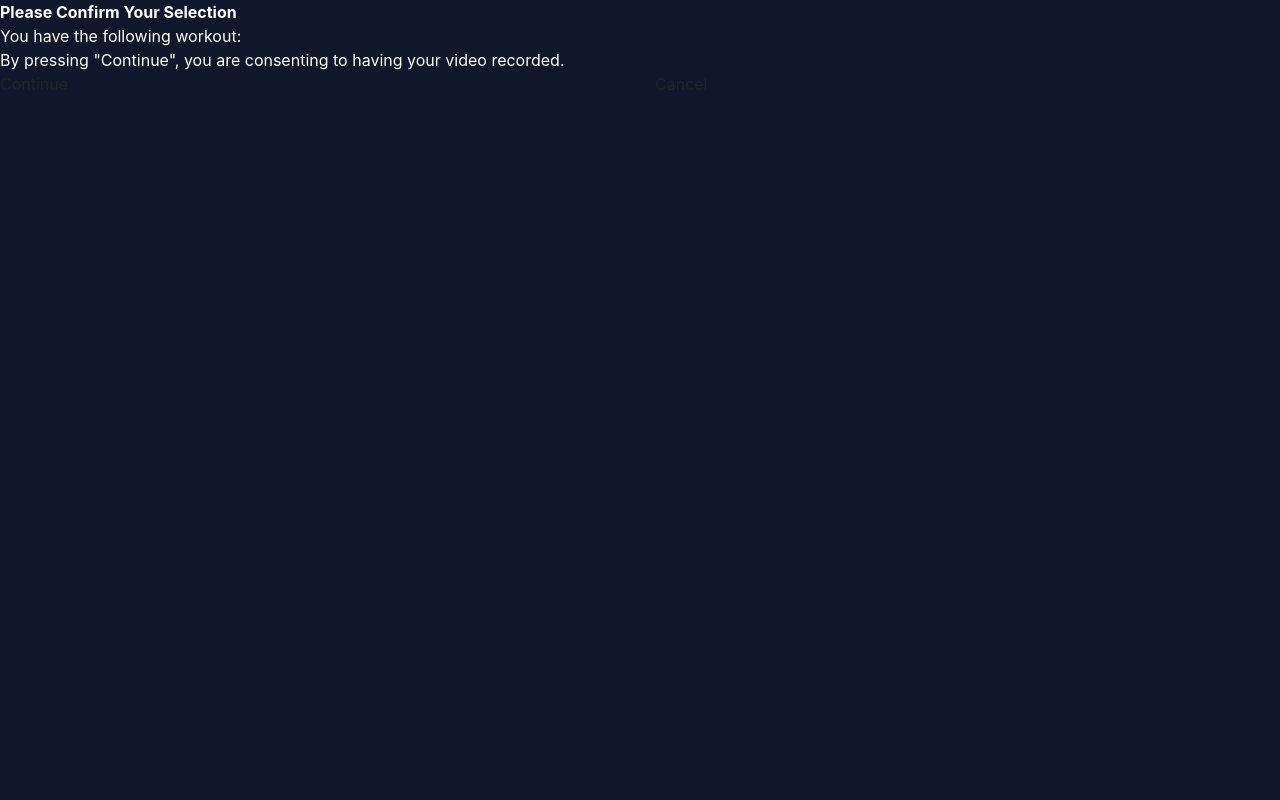
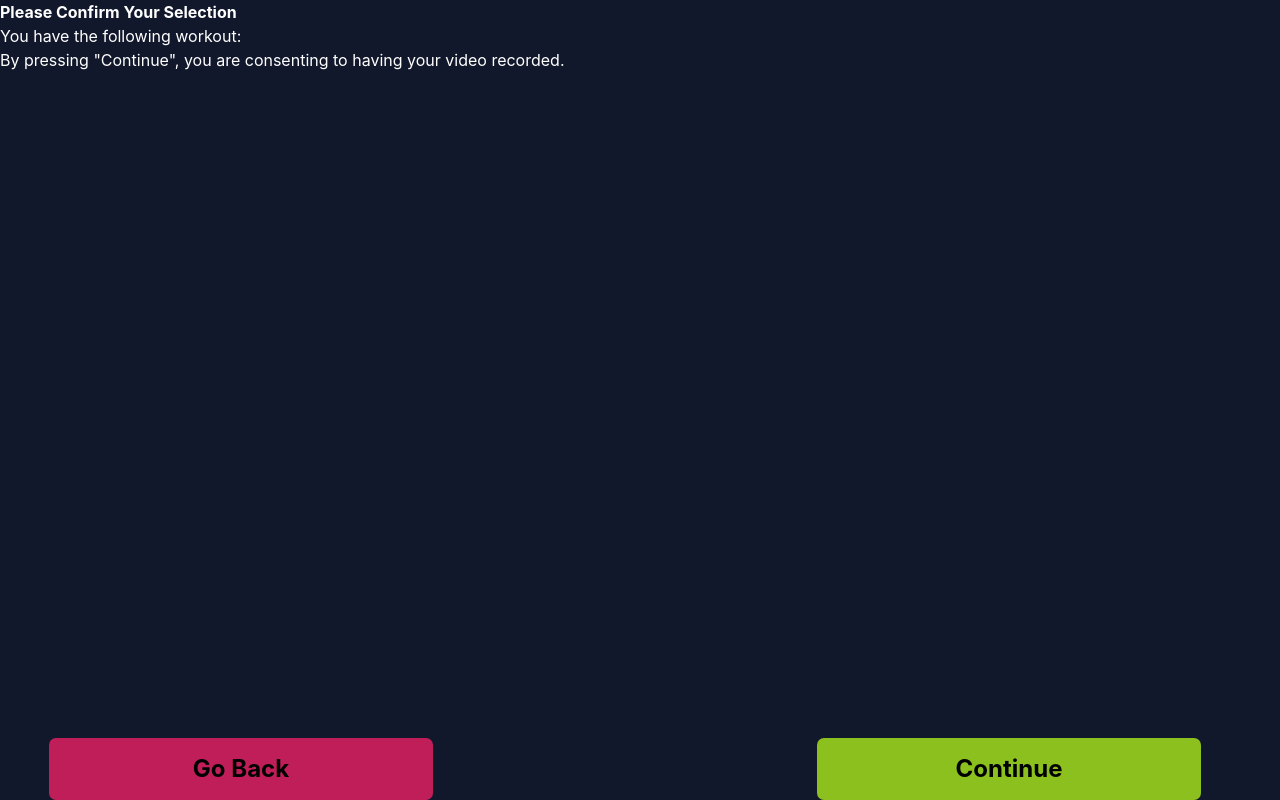
Before and after one commit to LeonSo7/HackTheNorth2020-Fitness-Application, a React (Create React App) app in the folder app/: page /confirmation in a window 1280 px wide. Built offline with nearby package versions, Linux system fonts and the light colour scheme.

Commit message:
update confirmation page

```diff
--- a/app/src/components/screens/Confirmation.js
+++ b/app/src/components/screens/Confirmation.js
@@ -1,5 +1,6 @@
 import React, { Component } from "react";
 import { Col, Row } from "react-bootstrap";
+import "../../styles/Confirmation.css";
 
 class Confirmation extends Component {
   constructor(props) {
@@ -11,13 +12,18 @@ class Confirmation extends Component {
 
   render() {
     return (
-      <div className="mainContainer">
+      <div className="mainContainer" >
         <div style={{ fontWeight: 'bold', color: 'white' }}>Please Confirm Your Selection</div>
         <div style={{ color: 'white' }}>You have the following workout: {this.state.exercise}</div>
         <div style={{ color: 'white' }}>By pressing "Continue", you are consenting to having your video recorded.</div>
-        <Row>
-          <Col style={{ justifyContent: 'center' }} > <div>Continue</div></Col>
-          <Col style={{ justifyContent: 'center' }} > <div>Cancel</div></Col>
+        <Row style={{
+          position: 'absolute',
+          bottom: '0',
+          width: '100%'
+        }} >
+          <Col className="back" style={{ marginLeft: '5%' }}> <div>Go Back</div></Col>
+          <Col > <div></div></Col>
+          <Col className="continue" style={{ alignItems: 'right', marginRight: '5%' }}> <div>Continue</div></Col>
         </Row>
       </div>
     );
--- a/app/src/components/screens/Login.js
+++ b/app/src/components/screens/Login.js
@@ -23,9 +23,9 @@ class Login extends Component {
           </Form.Group>
         </div>
         <Link to="/home" style={{ textDecoration: 'none', color: 'black' }}>
-            <div className="loginBtn">
-                Login
-            </div>
+          <div className="loginBtn">
+            Login
+          </div>
         </Link>
       </div>
     );
--- /dev/null
+++ b/app/src/styles/Confirmation.css
@@ -0,0 +1,33 @@
+.continue {
+  background-color: #8CC01E;
+  border-radius: 7px;
+  font-weight: bold;
+  padding: 1% 5%;
+  height: 60%;
+  width: 100%;
+  text-align: center;
+  font-size: 24px;
+  color: black;
+  display: -ms-flexbox;
+  display: -webkit-flex;
+  display: flex;
+  justify-content: center;
+  align-items: center;
+}
+
+.back {
+  background-color: #C01E58;
+  border-radius: 7px;
+  font-weight: bold;
+  padding: 1% 5%;
+  height: 60%;
+  width: 100%;
+  text-align: center;
+  font-size: 24px;
+  color: black;
+  display: -ms-flexbox;
+  display: -webkit-flex;
+  display: flex;
+  justify-content: center;
+  align-items: center;
+}
```
